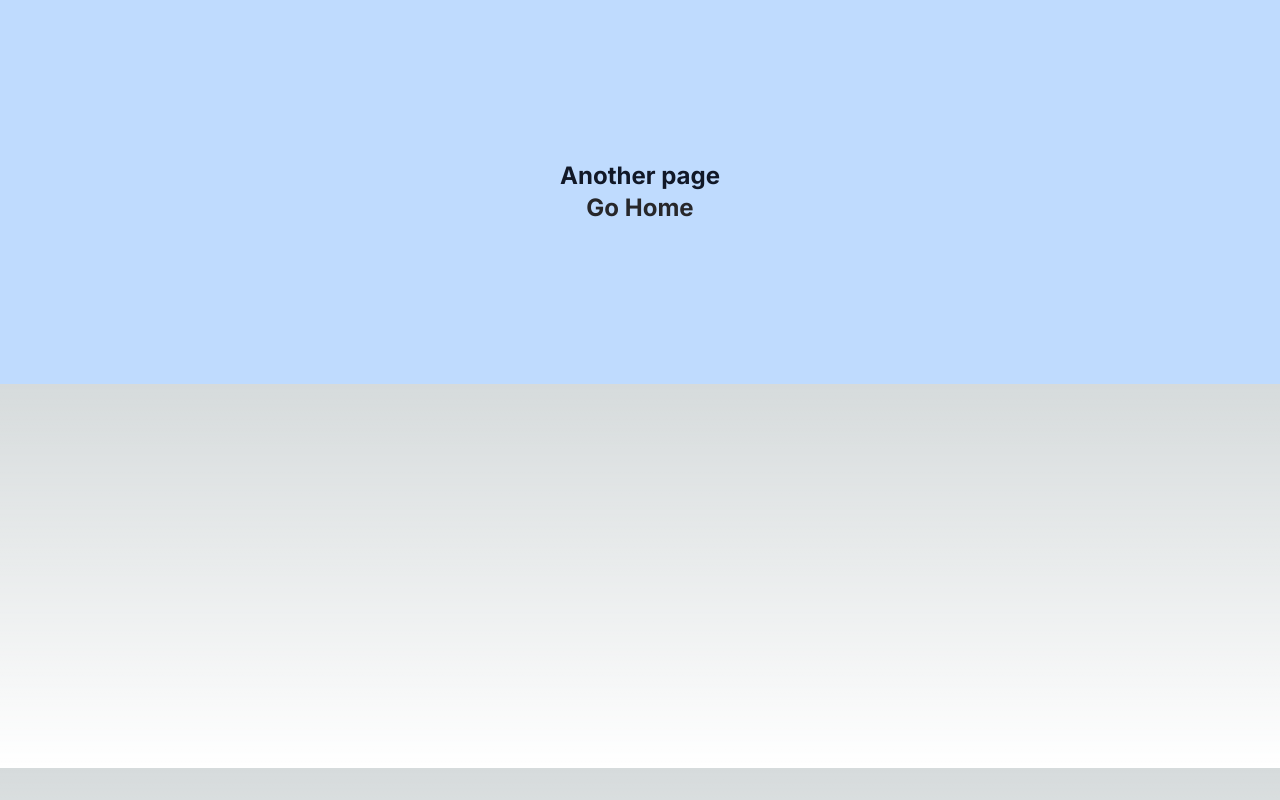
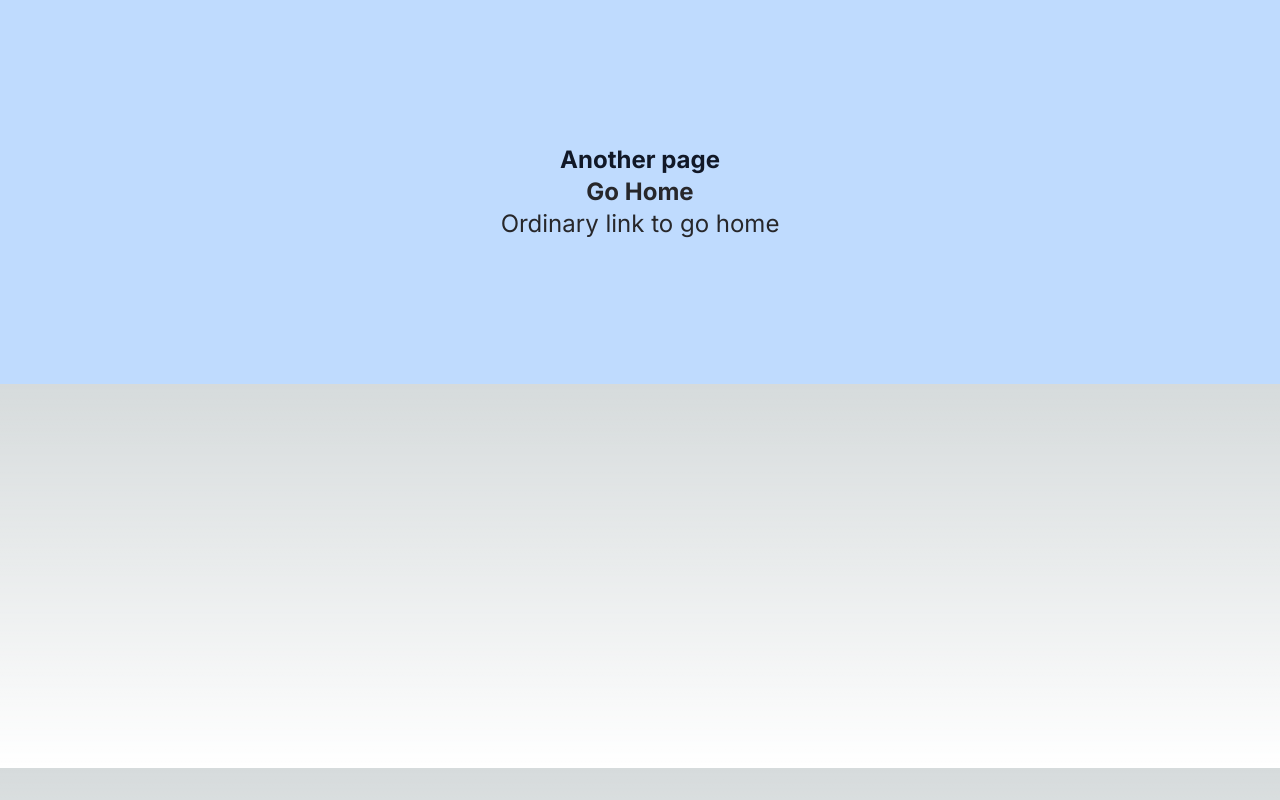
Before and after one commit to idrahoner/oneword, a Next.js app: page /another in a window 1280 px wide. Built offline with nearby package versions, Linux system fonts and the light colour scheme.

Commit message:
add orginary link

```diff
--- a/src/app/another/page.tsx
+++ b/src/app/another/page.tsx
@@ -12,6 +12,12 @@ export default function Another() {
         >
           Go Home
         </Link>
+        <a
+          href="/oneword"
+          className="text-2xl text-zinc-800 decoration-solid hover:text-orange-700 transition-colors duration-300"
+        >
+          Ordinary link to go home
+        </a>
       </div>
     </main>
   );
```
